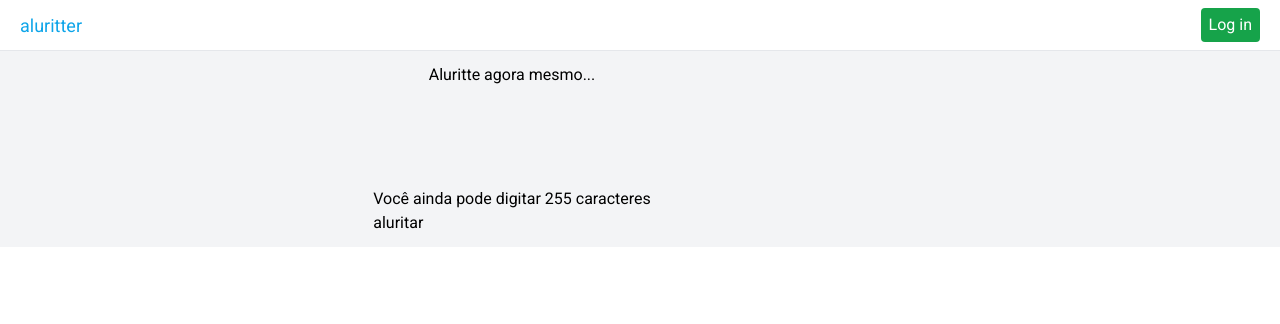
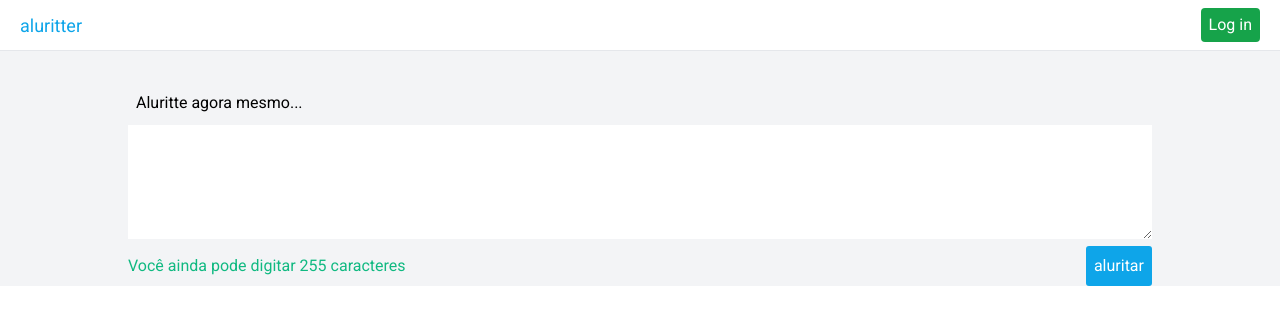
Before and after one commit to omarcosvbn/aluritter, a React (Vite) app: page / in a window 1280 px wide. Shown: the top 324 px of the page. Built offline with nearby package versions, Linux system fonts and the light colour scheme.

Commit message:
post renamed to aluritte and styles done

```diff
--- /dev/null
+++ b/src/components/Aluritte/Aluritte.jsx
@@ -0,0 +1,31 @@
+import { useState } from "react";
+import { useForm } from "react-hook-form";
+
+export default function Aluritte(props) {
+  const {
+    register,
+    formState: { errors },
+    handleSubmit,
+  } = useForm();
+
+  const onSubmit = data => console.log(data);
+  const [length, setLength] = useState(props.limit);
+
+  return (
+    <div className="mt-[40px] w-[80vw] flex flex-col items-start justify-center">
+      <p className="ml-[8px] mb-[10px]">Aluritte agora mesmo...</p>
+      <form onSubmit={handleSubmit(onSubmit)}>
+        <textarea
+          maxLength={props.limit}
+          className="bg-white w-[80vw] h-[114px]"
+          {...register("post", { required: true, maxLength: props.limit})}
+          onChange={(e) => setLength(props.limit - e.target.value.length)}
+        />
+        <div className="flex flex-row items-center justify-between">
+          <p className="text-secondary">Você ainda pode digitar {length} caracteres</p>
+          <button className="p-[8px] bg-primary text-white rounded-[3px]" type="submit">aluritar</button>
+        </div>
+      </form>
+    </div>
+  );
+}
--- a/src/components/Header/Header.jsx
+++ b/src/components/Header/Header.jsx
@@ -4,7 +4,7 @@ export default function Header(props) {
   const btnClass = classNames("px-[8px] py-[5px] rounded-[4px] text-white", props.email ? "bg-red" : "bg-green");
 
   return (
-    <header className="flex justify-between items-center px-[20px] py-[8px] bg-white border-b-[1px] border-[#E5E7EB]">
+    <header className="w-screen flex justify-between items-center px-[20px] py-[8px] bg-white border-b-[1px] border-[#E5E7EB]">
       <h3 className="font-normal text-[18px] text-primary">aluritter</h3>
       <div className="flex justify-center items-center gap-[10px]">
         <p className="font-normal text-[14px]">
--- a/src/components/Post/Post.jsx
+++ /dev/null
@@ -1,31 +0,0 @@
-import { useState } from "react";
-import { useForm } from "react-hook-form";
-
-export default function Post(props) {
-  const {
-    post,
-    formState: { errors },
-    handleSubmit,
-  } = useForm();
-
-  const onSubmit = ({ posttext }) => {};
-  const [length, setLength] = useState(props.limit);
-
-  return (
-    <div className="w-[80vw] h-[196px] flex flex-col items-center justify-center">
-      <p>Aluritte agora mesmo...</p>
-      <form onSubmit={handleSubmit(onSubmit)}>
-        <input
-          type="text"
-          className="w-[250px] h-[100px]"
-          // {...post("posttext", { required: true, maxlength: "8"})}
-          onChange={() => setLength(this.state.value)}
-        />
-        <div>
-          <p>Você ainda pode digitar {length} caracteres</p>
-          <button type="submit">aluritar</button>
-        </div>
-      </form>
-    </div>
-  );
-}
--- a/src/pages/Home.jsx
+++ b/src/pages/Home.jsx
@@ -1,11 +1,11 @@
 import Header from "../components/Header/Header";
-import Post from "../components/Post/Post";
+import Post from "../components/Aluritte/Aluritte";
 import App from "../layouts/App";
 
 
 export default function Home() {
   return (
-    <App className="bg-[#F3F4F6]">
+    <App className="bg-[#F3F4F6] flex flex-col items-center justify-center">
       <Header />
       <Post limit="255" />
     </App>
```
